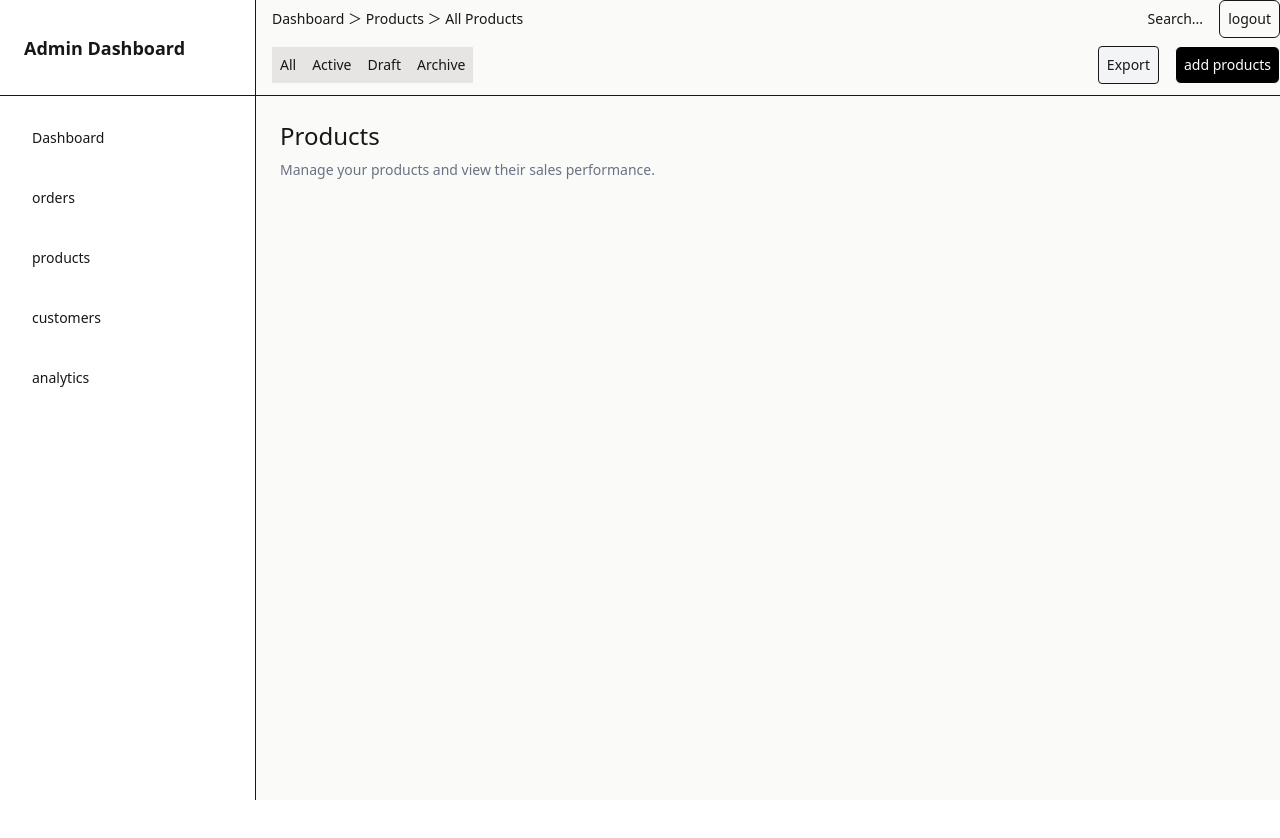
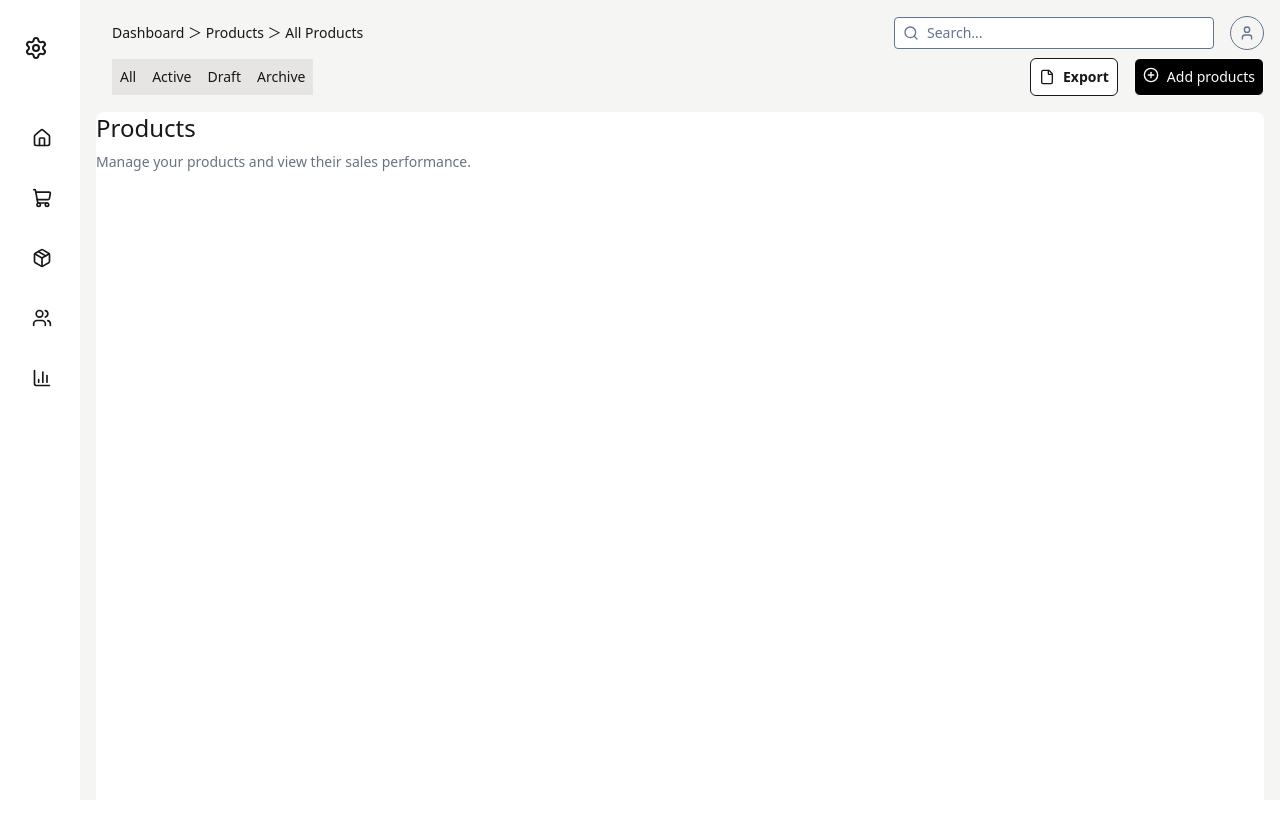
Before and after one commit to zowadaz/admin-dashboard-clone, a Next.js app: page /admin in a window 1280 px wide. Shown: the top 838 px of the page. Before the commit the page ends 800 px from the top, so only its background shows below. Built offline with nearby package versions, Linux system fonts and the light colour scheme.

Commit message:
feat: add icon

```diff
--- a/app/admin/layout.tsx
+++ b/app/admin/layout.tsx
@@ -1,53 +1,67 @@
+import {
+    Settings,
+    Home,
+    ShoppingCart,
+    Package,
+    Users,
+    BarChart3,
+    User,
+    Search,
+    File,
+    CirclePlus,
+} from "lucide-react";
+
 export default function AdminLayout({children} :
     {children: React.ReactNode}) {
     return (
         <div className="flex min-h-screen bg-background">
             {/* sidebar */}
-            <aside className="w-64 border-r bg-card">
-                <div className="flex h-24 items-center border-b px-6">
-                    <h1 className="text-lg font-bold">
-                        Admin Dashboard
-                    </h1>
+            <aside className="w-20 bg-card">
+                <div className="flex h-24 items-center px-6">
+                    <Settings />
                 </div>
                 {/* navigation */}
                 <nav className="p-4">
                     <div className="space-y-2">
                         <a href="admin" className="block rounded-md p-4 text-sm font-medium hover:bg-muted">
-                            Dashboard
+                            <Home className="h-5 w-5" />
                         </a>
                         <a href="admin/orders" className="block rouded-md p-4 text-sm font-medium hover:bg-muted">
-                            orders
+                            <ShoppingCart className="h-5 w-5" />
                         </a>
                         <a href="admin/products" className="block rouded-md p-4 text-sm font-medium hover:bg-muted">
-                            products
+                            <Package className="h-5 w-5" />
                         </a>
                         <a href="admin/customers" className="block rouded-md p-4 text-sm font-medium hover:bg-muted">
-                            customers
+                            <Users className="h-5 w-5" />
                         </a>
                         <a href="admin/analytics" className="block rouded-md p-4 text-sm font-medium hover:bg-muted">
-                            analytics
+                            <BarChart3 className="h-5 w-5" />
                         </a>
                     </div>
                 </nav>
             </aside>
             {/*main*/}
-            <main className="flex-1 bg-stone-50">
-                <header className="flex flex-col h-24 border-b text-sm">
-                    {/* route search logout */}
+            <main className="flex-1 bg-stone-100">
+                <header className="flex flex-col h-24 text-sm p-4">
+                    {/* route search user */}
                     <div className="flex w-full items-center">
                         {/* route */}
                         <p className="px-4">
                             Dashboard  ＞  Products  ＞  All Products
                         </p>
-                        {/* search logout */}
+                        {/* search user */}
                         <div className="flex flex-1 items-center justify-end gap-4">
                             {/* search */}
-                            <span className="text-md">
-                                Search...
-                            </span>
-                            {/* logout */}
-                            <button className="rounded-md border p-2">
-                                logout
+                            <div className="flex w-80 h-8 p-2 items-center border rounded-sm bg-white text-slate-500">
+                               <Search className="h-4 w-4"/>
+                                <span className="ml-2">
+                                    Search...
+                                </span>
+                            </div>
+                            {/* user */}
+                            <button className="rounded-full border p-2 text-slate-500">
+                                <User className="h-4 w-4"/>
                             </button>
                         </div>
                     </div>
@@ -63,19 +77,19 @@ export default function AdminLayout({children} :
                         {/* export addProducts */}
                         <div className="flex flex-1 items-center justify-end gap-4">
                             {/* export */}
-                            <button className="rounded-sm border p-2 bg-gray-100">
-                                Export
-                            </button>
+                            <div className="flex rounded-md border items-center p-2 bg-white">
+                                <File className="w-4 h-4"/>
+                                <p className="pl-2 text-sm font-semibold">Export</p>
+                            </div>
                             {/* add products */}
-                            <button className="rounded-md border p-2 bg-black text-white">
-                                add products
-                            </button>
+                            <div className="flex rounded-md border p-2 bg-black text-white">
+                                <CirclePlus className="w-4 h-4"/>
+                                <p className="pl-2 text-sm">Add products</p>
+                            </div>
                         </div>
                     </div>
                 </header>
-                <div className="p-6">
-                    {children}
-                </div>
+                {children}
             </main>
         </div>
     )
--- a/app/admin/page.tsx
+++ b/app/admin/page.tsx
@@ -1,6 +1,6 @@
 export default function AdminPage() {
     return (
-        <div>
+        <div className="m-4 h-full bg-white rounded-lg">
             <h1 className="text-2xl font-semibolt">
                 Products
             </h1>
--- a/app/layout.tsx
+++ b/app/layout.tsx
@@ -2,8 +2,8 @@ import type { Metadata } from "next";
 import "./globals.css";
 
 export const metadata: Metadata = {
-  title: "Create Next App",
-  description: "Generated by create next app",
+  title: "Admin Page clone",
+  description: "Generated by next",
 };
 
 export default function RootLayout({ children, }:
--- a/package.json
+++ b/package.json
@@ -9,6 +9,7 @@
     "lint": "eslint"
   },
   "dependencies": {
+    "lucide-react": "^1.46.0",
     "next": "16.3.5",
     "react": "19.2.8",
     "react-dom": "19.2.8"
```
Also changed, not shown: 1 other file (tests, documents, lock files or other folders).
